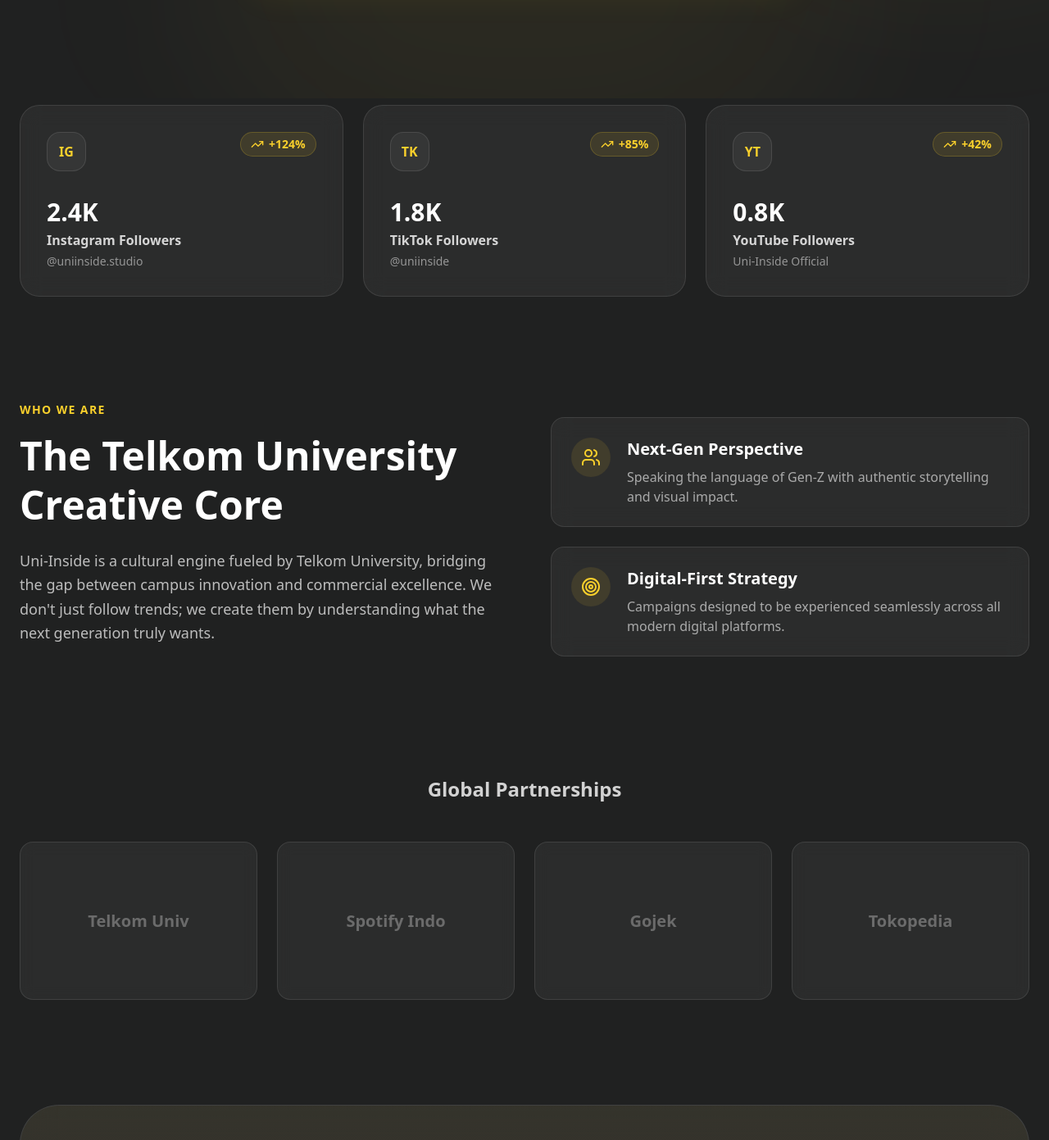
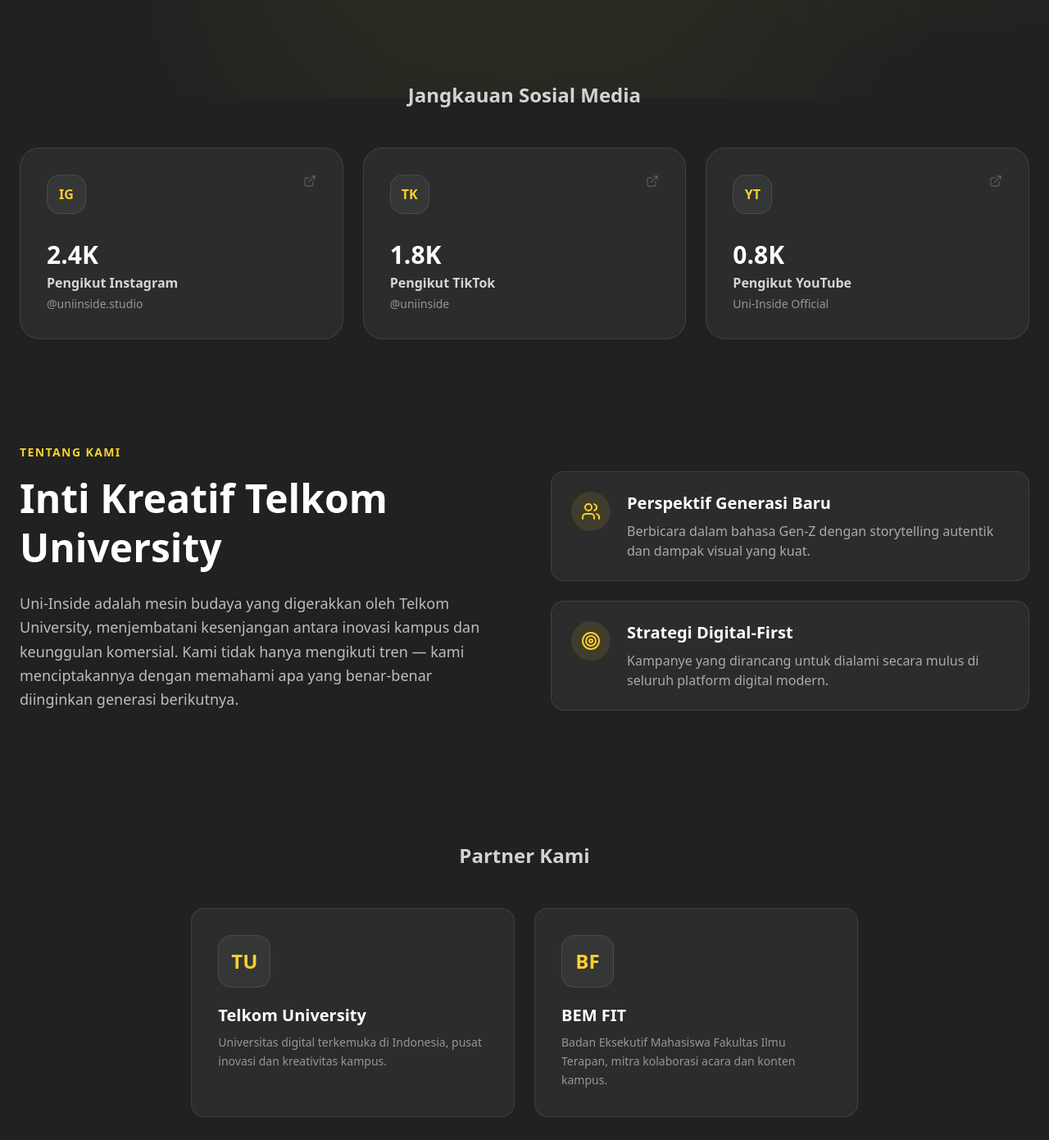
Before and after one commit to Taqizdihar/uni-inside, a React (Vite) app: page /mediakit in a window 1280 px wide. Shown: the part 680-2071 px from the top of the page at 82% size. Built offline with nearby package versions, Linux system fonts and the light colour scheme.

Commit message:
feat: add App shell, configuration constants, and Media Kit page implementation

```diff
--- a/src/App.tsx
+++ b/src/App.tsx
@@ -192,10 +192,10 @@
           </p>
 
           <div className="flex items-center gap-4">
-            <a href={SITE_CONFIG.socials.instagram.link} target="_blank" rel="noopener noreferrer" className={`w-10 h-10 rounded-full ${isDarkMode ? 'bg-white/5' : 'bg-black/5'} flex items-center justify-center ${theme.textMuted} hover:${theme.text} ${theme.cardHover} transition-all`}>
+            <a href={SITE_CONFIG.socials.find(s => s.platform === "Instagram")?.link || "#"} target="_blank" rel="noopener noreferrer" className={`w-10 h-10 rounded-full ${isDarkMode ? 'bg-white/5' : 'bg-black/5'} flex items-center justify-center ${theme.textMuted} hover:${theme.text} ${theme.cardHover} transition-all`}>
               <Instagram className="w-4 h-4" />
             </a>
-            <a href={SITE_CONFIG.socials.tiktok.link} target="_blank" rel="noopener noreferrer" className={`w-10 h-10 rounded-full ${isDarkMode ? 'bg-white/5' : 'bg-black/5'} flex items-center justify-center ${theme.textMuted} hover:${theme.text} ${theme.cardHover} transition-all`}>
+            <a href={SITE_CONFIG.socials.find(s => s.platform === "TikTok")?.link || "#"} target="_blank" rel="noopener noreferrer" className={`w-10 h-10 rounded-full ${isDarkMode ? 'bg-white/5' : 'bg-black/5'} flex items-center justify-center ${theme.textMuted} hover:${theme.text} ${theme.cardHover} transition-all`}>
               <svg className="w-4 h-4" viewBox="0 0 24 24" fill="currentColor">
                 <path d="M19.59 6.69a4.83 4.83 0 0 1-3.77-4.25V2h-3.45v13.67a2.89 2.89 0 0 1-5.2 1.74 2.89 2.89 0 0 1 2.31-4.64 2.93 2.93 0 0 1 .88.13V9.4a6.84 6.84 0 0 0-1-.05A6.33 6.33 0 0 0 5 20.1a6.34 6.34 0 0 0 10.86-4.43v-7a8.16 8.16 0 0 0 4.77 1.52v-3.4a4.85 4.85 0 0 1-1-.1z"/>
               </svg>
--- a/src/constants/config.ts
+++ b/src/constants/config.ts
@@ -10,30 +10,45 @@
       line2: "Fakultas Ilmu Terapan, Telkom University",
       line3: "Jl. Telekomunikasi No.1, Sukapura, Kec. Dayeuhkolot, Kabupaten Bandung, Jawa Barat 40257",
       mapsLink: "https://maps.app.goo.gl/uuckDPXqEHUtw1pQA"
-    }
+    },
+    categories: ["Campus Media", "Creative Space", "Digital Marketing"]
   },
-  socials: {
-    instagram: {
+  socials: [
+    {
+      platform: "Instagram",
       handle: "@uniinside.studio",
       followers: "2.4K",
-      link: "https://www.instagram.com/uniinside.studio?utm_source=ig_web_button_share_sheet&igsh=ZDNlZDc0MzIxNw==",
-      growth: "+124%"
+      link: "https://www.instagram.com/uniinside.studio?utm_source=ig_web_button_share_sheet&igsh=ZDNlZDc0MzIxNw=="
     },
-    tiktok: {
+    {
+      platform: "TikTok",
       handle: "@uniinside",
       followers: "1.8K",
-      link: "https://www.tiktok.com/@uniinside.studio?is_from_webapp=1&sender_device=pc",
-      growth: "+85%"
+      link: "https://www.tiktok.com/@uniinside.studio?is_from_webapp=1&sender_device=pc"
     },
-    youtube: {
-      name: "Uni-Inside Official",
+    {
+      platform: "YouTube",
+      handle: "Uni-Inside Official",
       followers: "0.8K",
-      link: "#",
-      growth: "+42%"
+      link: "#"
     }
-  },
+  ],
+  partners: [
+    {
+      name: "Telkom University",
+      logo: "TU",
+      description: "Universitas digital terkemuka di Indonesia, pusat inovasi dan kreativitas kampus.",
+      link: "https://telkomuniversity.ac.id"
+    },
+    {
+      name: "BEM FIT",
+      logo: "BF",
+      description: "Badan Eksekutif Mahasiswa Fakultas Ilmu Terapan, mitra kolaborasi acara dan konten kampus.",
+      link: "#"
+    }
+  ],
   mediaKit: {
     totalFollowers: "5.0k+",
-    growthDescription: "Organically grown audience representing the active and engaged demographic across Telkom University and beyond."
+    growthDescription: "Audiens yang tumbuh secara organik, mewakili demografi aktif dan engaged di lingkungan Telkom University dan sekitarnya."
   }
 };
--- a/src/pages/MediaKitPage.tsx
+++ b/src/pages/MediaKitPage.tsx
@@ -1,7 +1,16 @@
 import React, { useEffect } from 'react';
 import { motion } from 'motion/react';
-import { Download, Mail, TrendingUp, Users, Target } from 'lucide-react';
+import { Download, Mail, Users, Target, ExternalLink } from 'lucide-react';
 import { SITE_CONFIG } from '@/constants/config';
+
+const PLATFORM_ICONS: Record<string, string> = {
+  Instagram: "IG",
+  TikTok: "TK",
+  YouTube: "YT",
+  Twitter: "TW",
+  LinkedIn: "LI",
+  Facebook: "FB"
+};
 
 const MediaKitPage = ({ isDarkMode, theme }: { isDarkMode: boolean, theme: any }) => {
   useEffect(() => {
@@ -10,15 +19,21 @@
 
   const fadeInUp = {
     hidden: { opacity: 0, y: 30 },
-    visible: { opacity: 1, y: 0, transition: { duration: 0.8, ease: "easeOut" } }
+    visible: { opacity: 1, y: 0, transition: { duration: 0.7, ease: "easeOut" } }
   };
 
   const staggerContainer = {
     hidden: { opacity: 0 },
     visible: {
       opacity: 1,
-      transition: { staggerChildren: 0.2 }
+      transition: { staggerChildren: 0.15 }
     }
+  };
+
+  const cardHover = {
+    y: -6,
+    boxShadow: "0 20px 40px rgba(250, 208, 44, 0.08)",
+    transition: { duration: 0.3, ease: "easeOut" }
   };
 
   return (
@@ -39,9 +54,12 @@
           variants={staggerContainer}
           className="text-center mb-32"
         >
-          <motion.div variants={fadeInUp} className="flex justify-center gap-3 mb-6">
-            <span className="px-4 py-1.5 rounded-full bg-white/5 border border-white/10 backdrop-blur-md text-xs font-bold tracking-widest text-[#FAD02C]">MEDIA</span>
-            <span className="px-4 py-1.5 rounded-full bg-white/5 border border-white/10 backdrop-blur-md text-xs font-bold tracking-widest text-[#FAD02C]">CAMPUS INNOVATION</span>
+          <motion.div variants={fadeInUp} className="flex flex-wrap justify-center gap-3 mb-6">
+            {SITE_CONFIG.brand.categories.map((cat, i) => (
+              <span key={i} className="px-4 py-1.5 rounded-full bg-white/5 border border-white/10 backdrop-blur-md text-xs font-bold tracking-widest text-[#FAD02C]">
+                {cat.toUpperCase()}
+              </span>
+            ))}
           </motion.div>
 
           <motion.h1 variants={fadeInUp} className="text-6xl md:text-8xl font-black tracking-tighter mb-4">
@@ -52,16 +70,15 @@
           </motion.h2>
 
           <motion.div variants={fadeInUp} className="max-w-2xl mx-auto bg-white/5 border border-white/10 backdrop-blur-xl rounded-3xl p-10 shadow-[0_0_40px_rgba(250,208,44,0.05)]">
-            <h3 className="text-sm font-bold tracking-widest text-white/50 uppercase mb-2">Impact Counter</h3>
             <div className="text-5xl md:text-7xl font-black text-[#FAD02C] mb-4">{SITE_CONFIG.mediaKit.totalFollowers}</div>
-            <div className="text-2xl font-bold mb-2">Total Followers</div>
+            <div className="text-2xl font-bold mb-2">Total Pengikut</div>
             <p className="text-white/60 leading-relaxed">
               {SITE_CONFIG.mediaKit.growthDescription}
             </p>
           </motion.div>
         </motion.section>
 
-        {/* B. Social Reach Grid */}
+        {/* B. Jangkauan Sosial Media */}
         <motion.section
           initial="hidden"
           whileInView="visible"
@@ -69,52 +86,39 @@
           variants={staggerContainer}
           className="mb-32"
         >
-          <div className="grid md:grid-cols-3 gap-6">
-            {[
-              {
-                platform: "Instagram",
-                handle: SITE_CONFIG.socials.instagram.handle,
-                followers: SITE_CONFIG.socials.instagram.followers,
-                icon: "IG",
-                growth: SITE_CONFIG.socials.instagram.growth
-              },
-              {
-                platform: "TikTok",
-                handle: SITE_CONFIG.socials.tiktok.handle,
-                followers: SITE_CONFIG.socials.tiktok.followers,
-                icon: "TK",
-                growth: SITE_CONFIG.socials.tiktok.growth
-              },
-              {
-                platform: "YouTube",
-                handle: SITE_CONFIG.socials.youtube.name,
-                followers: SITE_CONFIG.socials.youtube.followers,
-                icon: "YT",
-                growth: SITE_CONFIG.socials.youtube.growth
-              }
-            ].map((social, i) => (
-              <motion.div
+          <motion.div variants={fadeInUp} className="text-center mb-12">
+            <h2 className="text-2xl font-black text-white/80">Jangkauan Sosial Media</h2>
+          </motion.div>
+
+          <div className="flex flex-wrap justify-center gap-6">
+            {SITE_CONFIG.socials.map((social, i) => (
+              <motion.a
                 key={i}
+                href={social.link}
+                target="_blank"
+                rel="noopener noreferrer"
                 variants={fadeInUp}
-                className="bg-white/5 border border-white/10 backdrop-blur-md p-8 rounded-3xl hover:bg-white/10 transition-colors group"
+                initial="hidden"
+                whileInView="visible"
+                viewport={{ once: true }}
+                whileHover={cardHover}
+                className="bg-white/5 border border-white/10 backdrop-blur-md p-8 rounded-3xl hover:bg-white/8 transition-colors group w-full sm:w-[calc(50%-12px)] lg:w-[calc(33.333%-16px)] min-w-[280px]"
               >
                 <div className="flex justify-between items-start mb-8">
-                  <div className="w-12 h-12 rounded-2xl bg-white/5 border border-white/10 flex items-center justify-center font-black text-[#FAD02C]">
-                    {social.icon}
+                  <div className="w-12 h-12 rounded-2xl bg-white/5 border border-white/10 flex items-center justify-center font-black text-[#FAD02C] group-hover:bg-[#FAD02C]/10 transition-colors">
+                    {PLATFORM_ICONS[social.platform] || social.platform.substring(0, 2).toUpperCase()}
                   </div>
-                  <div className="flex items-center gap-1.5 px-3 py-1 rounded-full bg-[#FAD02C]/10 text-[#FAD02C] text-sm font-bold border border-[#FAD02C]/20">
-                    <TrendingUp className="w-4 h-4" /> {social.growth}
-                  </div>
+                  <ExternalLink className="w-4 h-4 text-white/20 group-hover:text-[#FAD02C] transition-colors" />
                 </div>
                 <h4 className="text-3xl font-black mb-1">{social.followers}</h4>
-                <div className="font-bold text-white/80 mb-1">{social.platform} Followers</div>
+                <div className="font-bold text-white/80 mb-1">Pengikut {social.platform}</div>
                 <div className="text-sm text-white/50">{social.handle}</div>
-              </motion.div>
+              </motion.a>
             ))}
           </div>
         </motion.section>
 
-        {/* C. Who We Are Section */}
+        {/* C. Tentang Kami */}
         <motion.section
           initial="hidden"
           whileInView="visible"
@@ -123,39 +127,39 @@
           className="mb-32 grid lg:grid-cols-2 gap-16 items-center"
         >
           <motion.div variants={fadeInUp}>
-            <h3 className="text-[#FAD02C] text-sm font-bold tracking-widest uppercase mb-4">Who We Are</h3>
+            <h3 className="text-[#FAD02C] text-sm font-bold tracking-widest uppercase mb-4">Tentang Kami</h3>
             <h2 className="text-4xl md:text-5xl font-black leading-tight mb-6">
-              The Telkom University Creative Core
+              Inti Kreatif Telkom University
             </h2>
             <p className="text-lg text-white/70 leading-relaxed mb-8">
-              Uni-Inside is a cultural engine fueled by Telkom University, bridging the gap between campus innovation and commercial excellence. We don't just follow trends; we create them by understanding what the next generation truly wants.
+              Uni-Inside adalah mesin budaya yang digerakkan oleh Telkom University, menjembatani kesenjangan antara inovasi kampus dan keunggulan komersial. Kami tidak hanya mengikuti tren — kami menciptakannya dengan memahami apa yang benar-benar diinginkan generasi berikutnya.
             </p>
           </motion.div>
 
           <motion.div variants={staggerContainer} className="space-y-6">
-            <motion.div variants={fadeInUp} className="bg-white/5 border border-white/10 backdrop-blur-md p-6 rounded-2xl flex gap-5">
+            <motion.div variants={fadeInUp} whileHover={cardHover} className="bg-white/5 border border-white/10 backdrop-blur-md p-6 rounded-2xl flex gap-5">
               <div className="w-12 h-12 rounded-full bg-[#FAD02C]/10 flex items-center justify-center shrink-0">
                 <Users className="w-6 h-6 text-[#FAD02C]" />
               </div>
               <div>
-                <h4 className="text-xl font-bold mb-2">Next-Gen Perspective</h4>
-                <p className="text-white/60">Speaking the language of Gen-Z with authentic storytelling and visual impact.</p>
+                <h4 className="text-xl font-bold mb-2">Perspektif Generasi Baru</h4>
+                <p className="text-white/60">Berbicara dalam bahasa Gen-Z dengan storytelling autentik dan dampak visual yang kuat.</p>
               </div>
             </motion.div>
 
-            <motion.div variants={fadeInUp} className="bg-white/5 border border-white/10 backdrop-blur-md p-6 rounded-2xl flex gap-5">
+            <motion.div variants={fadeInUp} whileHover={cardHover} className="bg-white/5 border border-white/10 backdrop-blur-md p-6 rounded-2xl flex gap-5">
               <div className="w-12 h-12 rounded-full bg-[#FAD02C]/10 flex items-center justify-center shrink-0">
                 <Target className="w-6 h-6 text-[#FAD02C]" />
               </div>
               <div>
-                <h4 className="text-xl font-bold mb-2">Digital-First Strategy</h4>
-                <p className="text-white/60">Campaigns designed to be experienced seamlessly across all modern digital platforms.</p>
+                <h4 className="text-xl font-bold mb-2">Strategi Digital-First</h4>
+                <p className="text-white/60">Kampanye yang dirancang untuk dialami secara mulus di seluruh platform digital modern.</p>
               </div>
             </motion.div>
           </motion.div>
         </motion.section>
 
-        {/* D. Global Partnerships */}
+        {/* D. Partner Kami */}
         <motion.section
           initial="hidden"
           whileInView="visible"
@@ -164,19 +168,34 @@
           className="mb-32"
         >
           <motion.div variants={fadeInUp} className="text-center mb-12">
-            <h2 className="text-2xl font-black text-white/80">Global Partnerships</h2>
+            <h2 className="text-2xl font-black text-white/80">Partner Kami</h2>
           </motion.div>
 
-          <motion.div variants={fadeInUp} className="grid grid-cols-2 md:grid-cols-4 gap-6">
-            {["Telkom Univ", "Spotify Indo", "Gojek", "Tokopedia"].map((partner, i) => (
-              <div key={i} className="aspect-[3/2] bg-white/5 border border-white/10 backdrop-blur-sm rounded-2xl flex items-center justify-center group hover:bg-white/10 transition-colors">
-                <span className="text-xl font-bold text-white/30 group-hover:text-white/70 transition-colors">{partner}</span>
-              </div>
+          <div className="flex flex-wrap justify-center gap-6">
+            {SITE_CONFIG.partners.map((partner, i) => (
+              <motion.a
+                key={i}
+                href={partner.link}
+                target="_blank"
+                rel="noopener noreferrer"
+                variants={fadeInUp}
+                initial="hidden"
+                whileInView="visible"
+                viewport={{ once: true }}
+                whileHover={cardHover}
+                className="bg-white/5 border border-white/10 backdrop-blur-sm rounded-2xl p-8 group hover:bg-white/8 transition-colors w-full sm:w-[calc(50%-12px)] lg:w-[calc(33.333%-16px)] min-w-[280px]"
+              >
+                <div className="w-16 h-16 rounded-2xl bg-white/5 border border-white/10 flex items-center justify-center font-black text-2xl text-[#FAD02C] mb-5 group-hover:bg-[#FAD02C]/10 transition-colors">
+                  {partner.logo}
+                </div>
+                <h4 className="text-xl font-bold mb-2 group-hover:text-[#FAD02C] transition-colors">{partner.name}</h4>
+                <p className="text-sm text-white/50 leading-relaxed">{partner.description}</p>
+              </motion.a>
             ))}
-          </motion.div>
+          </div>
         </motion.section>
 
-        {/* E. Final Call-to-Action */}
+        {/* E. Ajakan Bertindak */}
         <motion.section
           initial="hidden"
           whileInView="visible"
@@ -188,17 +207,17 @@
 
           <motion.div variants={fadeInUp} className="relative z-10">
             <h2 className="text-4xl md:text-5xl font-black mb-10">
-              Ready to reach the<br/>next generation?
+              Siap menjangkau<br/>generasi berikutnya?
             </h2>
             <div className="flex flex-wrap justify-center gap-5">
               <button className="px-8 py-4 rounded-full bg-[#FAD02C] text-[#202121] font-bold hover:brightness-110 transition-all flex items-center gap-2 shadow-[0_0_30px_rgba(250,208,44,0.3)]">
-                <Download className="w-5 h-5" /> Download Kit (PDF)
+                <Download className="w-5 h-5" /> Unduh Media Kit (PDF)
               </button>
               <button
                 onClick={() => window.location.href = `mailto:${SITE_CONFIG.brand.email}`}
                 className="px-8 py-4 rounded-full bg-white/10 text-white font-bold hover:bg-white/20 border border-white/20 transition-all flex items-center gap-2"
               >
-                <Mail className="w-5 h-5" /> Get in Touch
+                <Mail className="w-5 h-5" /> Hubungi Kami
               </button>
             </div>
           </motion.div>
```
